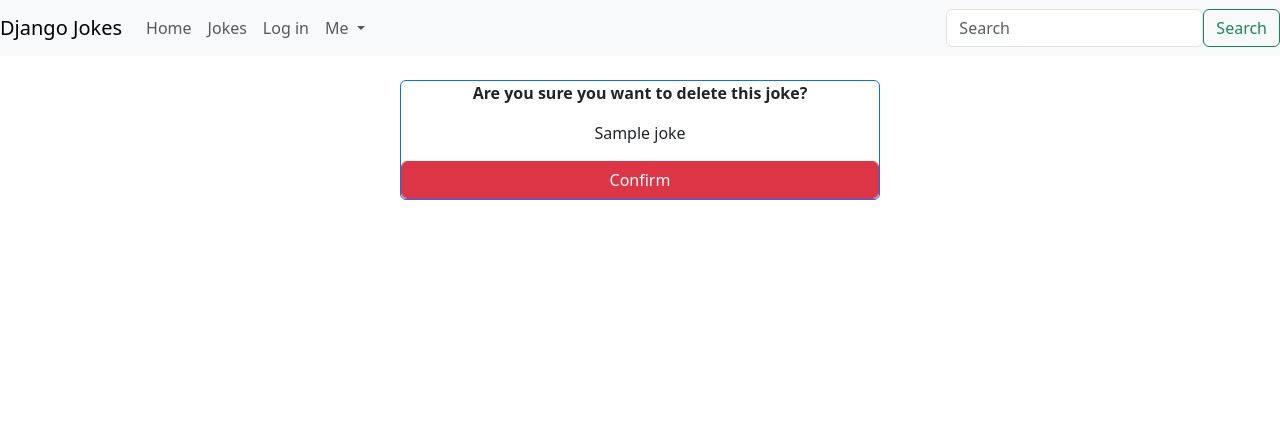
After one commit to JordyZuidema/DjangoJokes, a Django app: page /jokes/joke/1/delete in a window 1280 px wide. The commit adds this page. Shown: the top 440 px of the page. Run offline with Django 4.2, Linux system fonts and the light colour scheme; tables that the repository leaves empty hold one stand-in row (values such as "Sample post"); some libraries are stand-ins or nearby versions.

Commit message:
exercise 15 completed the basic django CRUDL

```diff
--- a/jokes/urls.py
+++ b/jokes/urls.py
@@ -1,10 +1,12 @@
 from django.urls import path
-from .views import JokeCreateView, JokeDetailView, JokeListView, JokeUpdateView
-
+from .views import (
+    JokeCreateView, JokeDeleteView,JokeDetailView, JokeListView, JokeUpdateView
+)
 
 app_name = "jokes"
 urlpatterns = [
-    path("joke/<int:pk>", JokeUpdateView.as_view(), name="update"),
+    path("joke/<int:pk>/update", JokeUpdateView.as_view(), name="update"),
+    path("joke/<int:pk>/delete", JokeDeleteView.as_view(), name="delete"),
     path("joke/create/", JokeCreateView.as_view(), name="create"),
     path("joke/<int:pk>/", JokeDetailView.as_view(), name="detail"),
     path('', JokeListView.as_view(), name='list'),
--- a/jokes/views.py
+++ b/jokes/views.py
@@ -1,11 +1,16 @@
-from django.shortcuts import render
-from django.views.generic import CreateView, DetailView, ListView, UpdateView
+from django.urls import reverse_lazy
+from django.views.generic import CreateView, DeleteView, DetailView, ListView, UpdateView
 
 from .models import Joke
 
 class JokeCreateView(CreateView):
     model = Joke
     fields = ["question","answer"]
+
+
+class JokeDeleteView(DeleteView):
+    model = Joke
+    success_url = reverse_lazy('jokes:list')
 
 
 class JokeDetailView(DetailView):
--- /dev/null
+++ b/templates/jokes/joke_confirm_delete.html
@@ -0,0 +1,14 @@
+{% extends '_base.html' %}
+
+{% block title %}Delete Joke{% endblock  %}
+{% block main %}
+<div class="card border-primary m-auto mb-3 text-center"
+    style="max-width: 30rem">
+    <form method="post">
+        {% csrf_token %}
+        <p> <strong> Are you sure you want to delete this joke?</strong></p>
+        <p>{{ joke.question }}</p>
+        <button class="btn btn-danger form-control">Confirm</button>
+    </form>
+</div>
+{% endblock  %}
--- a/templates/jokes/joke_list.html
+++ b/templates/jokes/joke_list.html
@@ -11,6 +11,8 @@
             <a href="{{ joke.get_absolute_url }}">{{joke.question}}</a>
             <a class="btn btn-info btn-sm float-end mr-2"
             href="{% url 'jokes:update' joke.pk %} ">Update</a>
+            <a class="btn btn-danger btn-sm float-end mr-2"
+            href="{% url 'jokes:delete' joke.pk %} " style="margin-right:10px;">delete</a>
         </li>
         {% endfor %}
     </ul>
```
